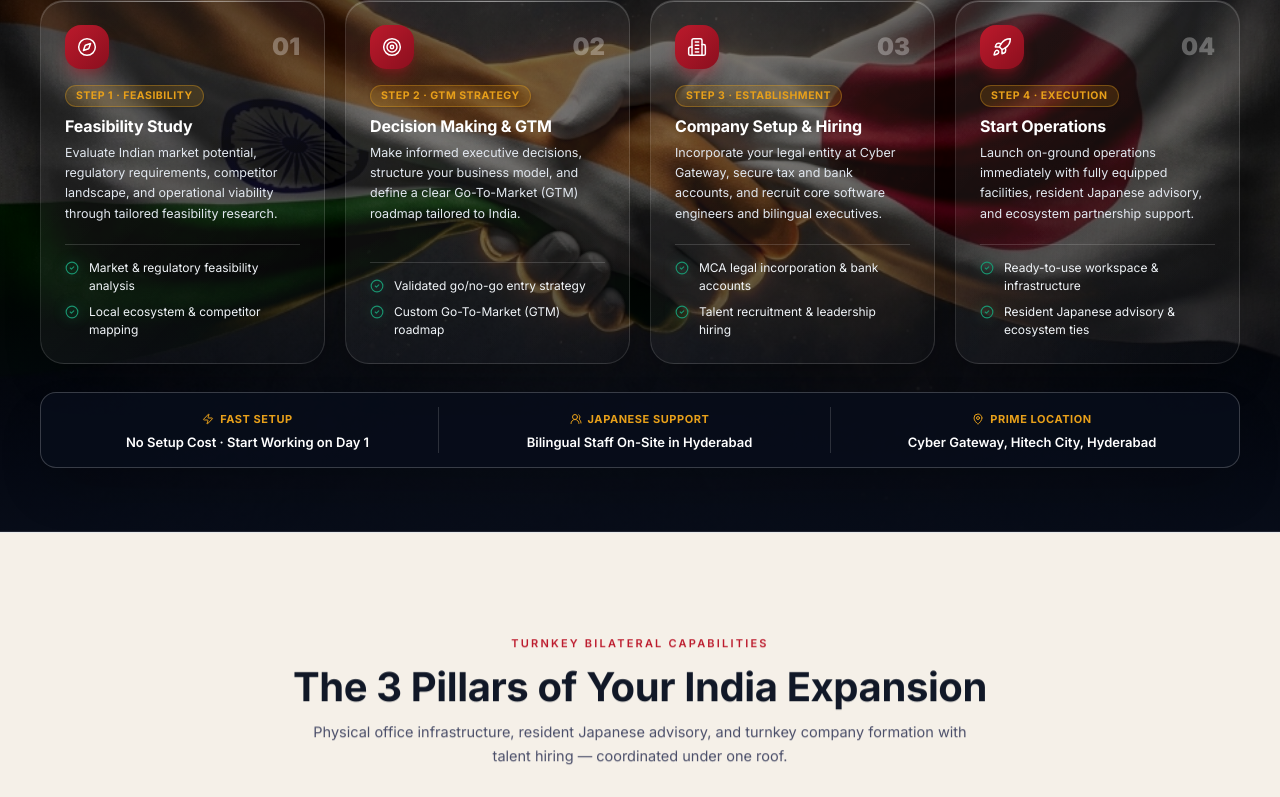
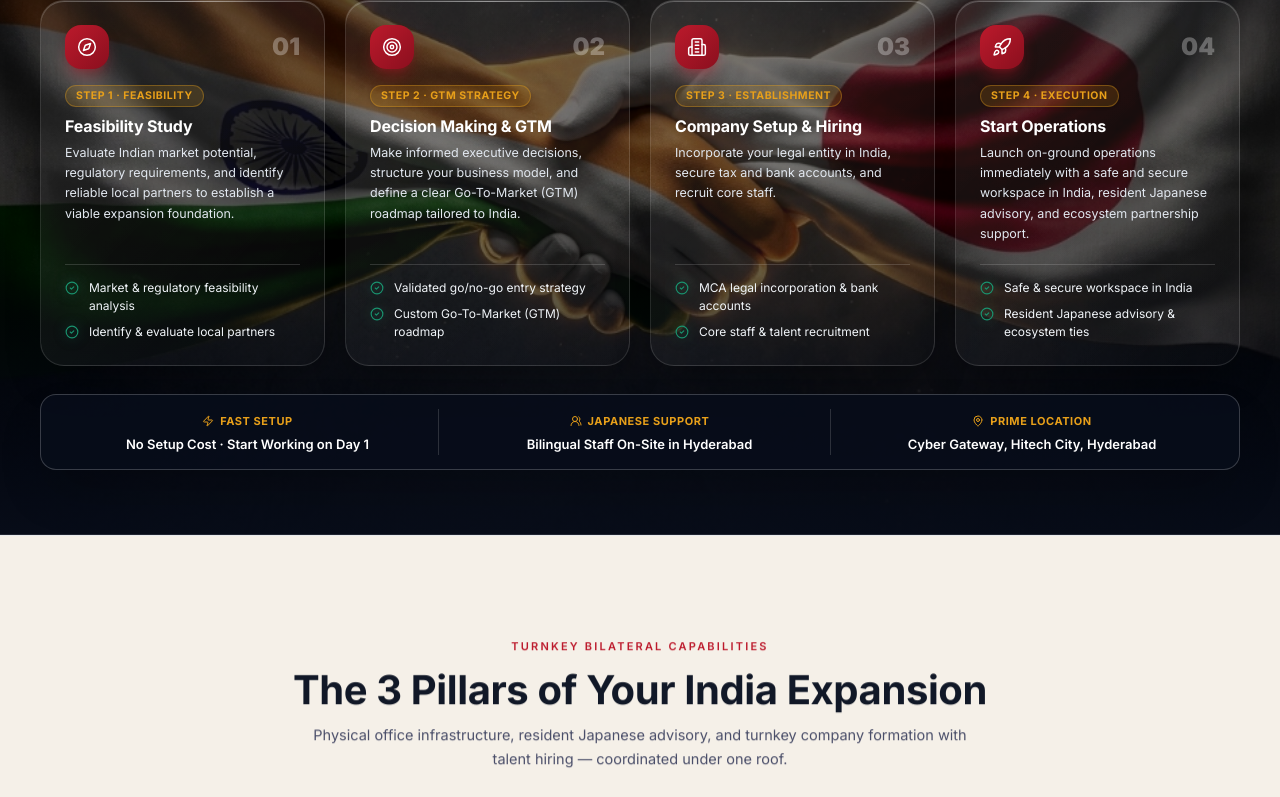
Before and after one commit to abhi-shek04/J-Gate, a Next.js app: page / in a window 1280 px wide. Shown: the part 1062-1859 px from the top of the page. Built offline with nearby package versions, Linux system fonts and the light colour scheme.

Commit message:
feat(corridor): update 4-step framework text for partner identification, staff hiring in India, and safe & secure workspace

```diff
--- a/src/components/jgate/corridor-visualizer.tsx
+++ b/src/components/jgate/corridor-visualizer.tsx
@@ -27,13 +27,13 @@ const STEPS = [
     tag: { EN: "Step 1 · Feasibility", JP: "ステップ 1 · 事前調査" },
     title: { EN: "Feasibility Study", JP: "フィージビリティ調査" },
     desc: {
-      EN: "Evaluate Indian market potential, regulatory requirements, competitor landscape, and operational viability through tailored feasibility research.",
-      JP: "インド市場の規模、法規制要件、競合環境、現地展開の実現可能性を多角的に分析し、進出の確実な根拠を構築します。",
+      EN: "Evaluate Indian market potential, regulatory requirements, and identify reliable local partners to establish a viable expansion foundation.",
+      JP: "インド市場の規模、法規制要件を分析し、最適な現地パートナーの特定・選定を通じて進出の確実な根拠を構築します。",
     },
     icon: Compass,
     points: [
       { EN: "Market & regulatory feasibility analysis", JP: "市場規模・規制・リスク事前調査" },
-      { EN: "Local ecosystem & competitor mapping", JP: "現地競合・エコシステムの検証" },
+      { EN: "Identify & evaluate local partners", JP: "最適な現地提携パートナーの特定・選定" },
     ],
   },
   {
@@ -55,13 +55,13 @@ const STEPS = [
     tag: { EN: "Step 3 · Establishment", JP: "ステップ 3 · 法人設立・採用" },
     title: { EN: "Company Setup & Hiring", JP: "法人設立とスタッフ採用" },
     desc: {
-      EN: "Incorporate your legal entity at Cyber Gateway, secure tax and bank accounts, and recruit core software engineers and bilingual executives.",
-      JP: "Cyber Gatewayでの法人登記、税務登録・銀行口座開設を完了し、優秀なエンジニアと現地実務スタッフを採用します。",
+      EN: "Incorporate your legal entity in India, secure tax and bank accounts, and recruit core staff.",
+      JP: "インドでの現地法人設立、税務登録・銀行口座開設を完了し、優秀な現地コアスタッフを採用します。",
     },
     icon: Building2,
     points: [
       { EN: "MCA legal incorporation & bank accounts", JP: "公式登記住所・法人口座・税務登録" },
-      { EN: "Talent recruitment & leadership hiring", JP: "ITエンジニア・幹部人材の直接採用" },
+      { EN: "Core staff & talent recruitment", JP: "現地コア人材・スタッフの直接採用" },
     ],
   },
   {
@@ -69,12 +69,12 @@ const STEPS = [
     tag: { EN: "Step 4 · Execution", JP: "ステップ 4 · 事業開始・運用" },
     title: { EN: "Start Operations", JP: "本格稼働・事業開始" },
     desc: {
-      EN: "Launch on-ground operations immediately with fully equipped facilities, resident Japanese advisory, and ecosystem partnership support.",
-      JP: "即日稼働可能なオフィス環境、常駐日本人ディレクターによる伴走、現地エコシステム連携でスムーズに事業を開始します。",
+      EN: "Launch on-ground operations immediately with a safe and secure workspace in India, resident Japanese advisory, and ecosystem partnership support.",
+      JP: "安心・安全な高規格オフィス環境でインド事業を即日開始。常駐日本人ディレクターによる伴走と現地エコシステム連携でスムーズに運用します。",
     },
     icon: Rocket,
     points: [
-      { EN: "Ready-to-use workspace & infrastructure", JP: "即日入居可能な高規格インフラ完備" },
+      { EN: "Safe & secure workspace in India", JP: "安心・安全なインド現地の執務オフィス環境" },
       { EN: "Resident Japanese advisory & ecosystem ties", JP: "日本人ディレクター常駐・事業拡大支援" },
     ],
   },
```
